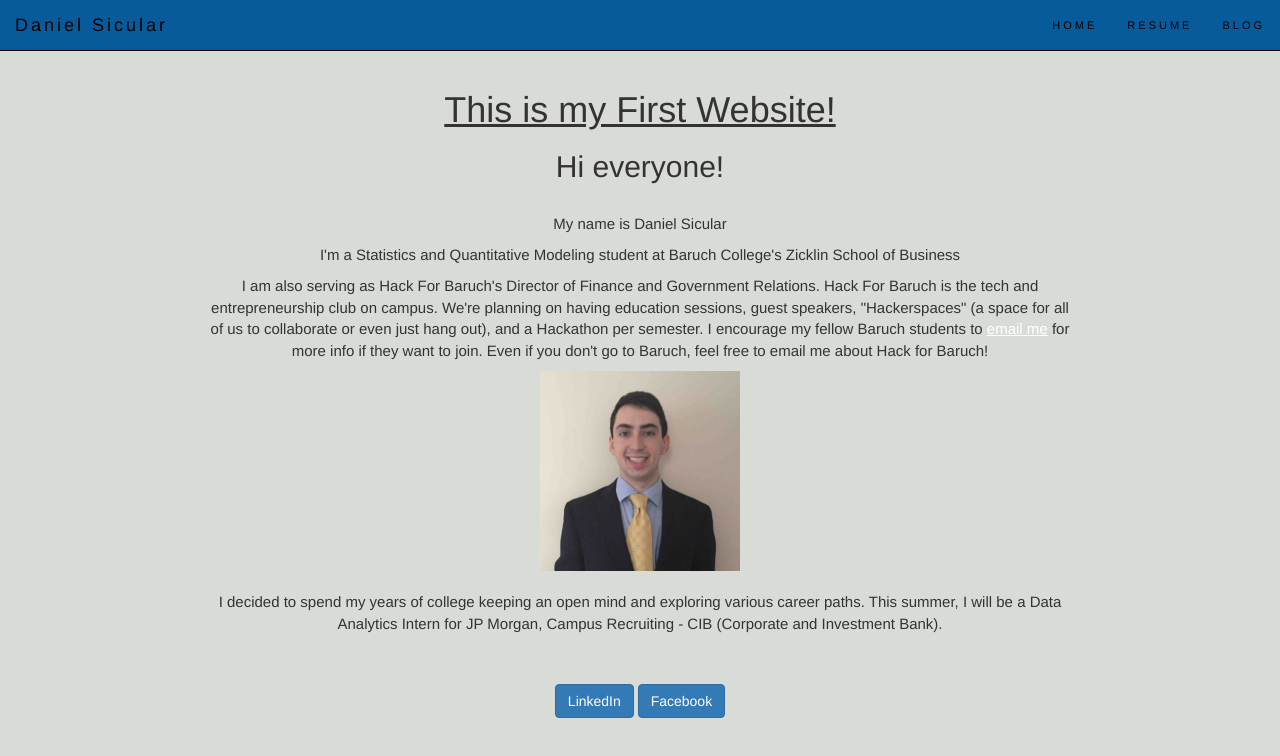
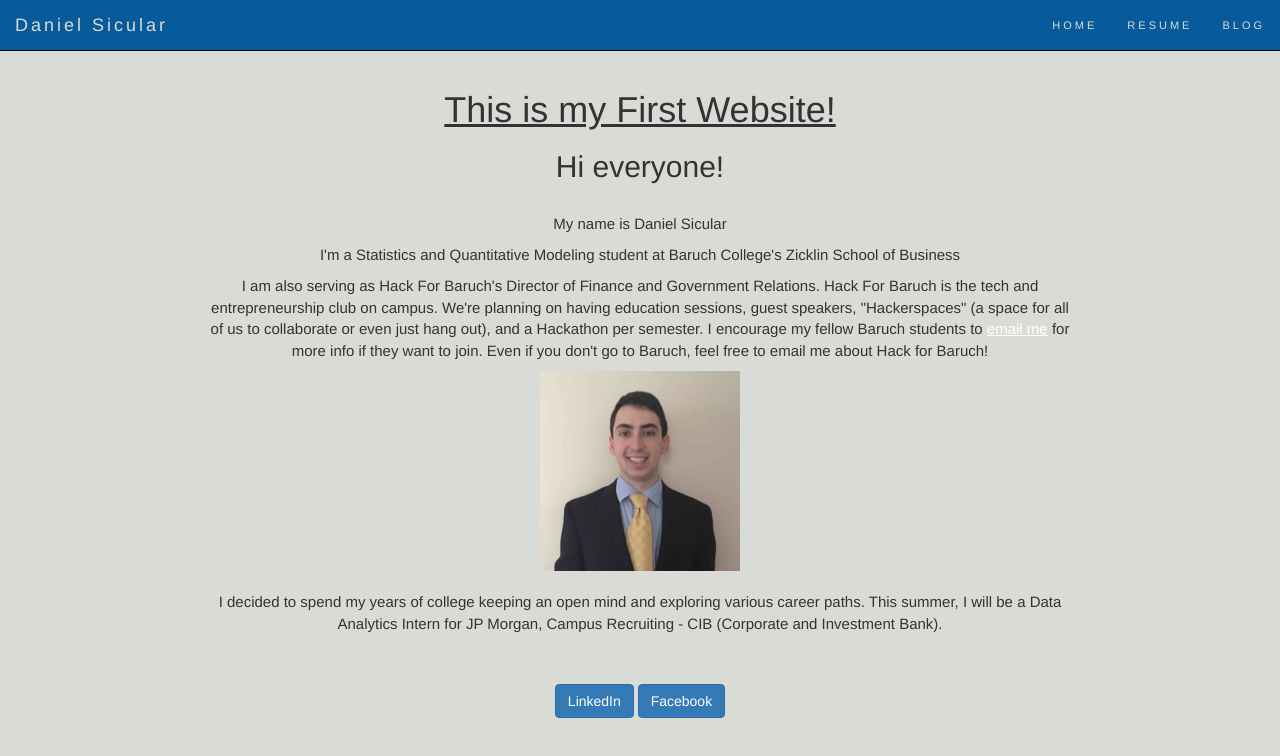
Before and after one commit to dansicular/dansicular.github.io, a plain HTML site: page index.html in a window 1280 px wide. Drawn offline with nearby package versions, Linux system fonts and the light colour scheme.

Commit message:
Initial commit

```diff
--- a/dansicular.css
+++ b/dansicular.css
@@ -173,7 +173,7 @@ hr{
 
 .navbar li a, .navbar .navbar-brand
 {
-  color: black !important;
+  color: #D9DCD6 !important;
 }
 
 
```
Also changed, not shown: 1 other file.
